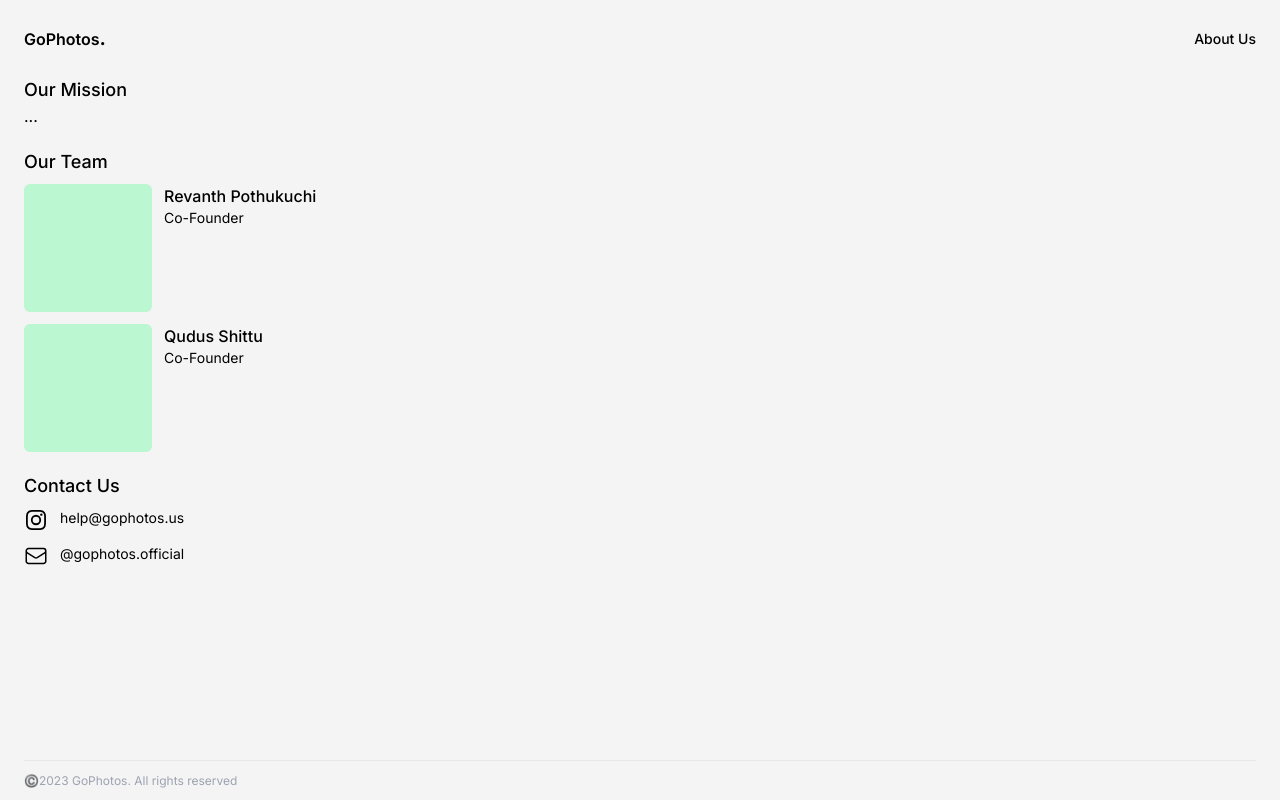
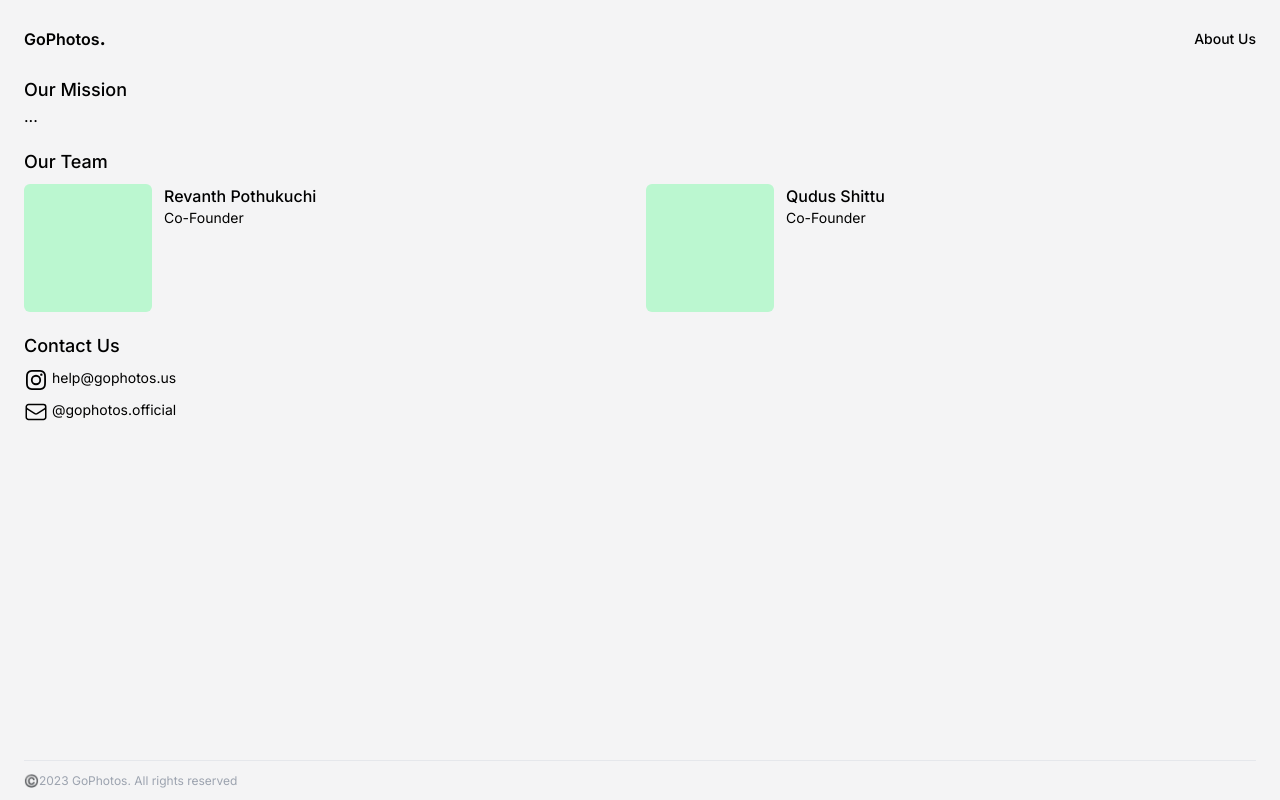
Before and after one commit to Hacker-007/gophotos, a Next.js app: page /about in a window 1280 px wide. Built offline with nearby package versions, Linux system fonts and the light colour scheme.

Commit message:
added resposiveness to about page

```diff
--- a/app/about/page.tsx
+++ b/app/about/page.tsx
@@ -4,7 +4,7 @@ export default function AboutUsPage() {
 			<h2 className="mt-5 text-lg font-medium">Our Mission</h2>
 			<p>...</p>
 			<h3 className="mt-5 text-lg font-medium">Our Team</h3>
-			<div className="mt-2 grid grid-cols-1 gap-3">
+			<div className="mt-2 grid grid-cols-1 sm:grid-cols-2 grid-flow-dense gap-3">
 				<div className="flex space-x-3">
 					<div className="aspect-square h-32 rounded-md bg-green-200"></div>
 					<div>
@@ -21,8 +21,8 @@ export default function AboutUsPage() {
 				</div>
 			</div>
 			<h3 className="mt-5 text-lg font-medium">Contact Us</h3>
-			<div className="mt-2 grid grid-cols-1 gap-3">
-				<div className="flex space-x-3">
+			<div className="mt-2 flex flex-col space-y-2">
+				<div className="flex space-x-1">
 					<svg
 						fill="currentColor"
 						viewBox="0 0 24 24"
@@ -37,7 +37,7 @@ export default function AboutUsPage() {
 					</svg>
 					<p className="text-sm">help@gophotos.us</p>
 				</div>
-				<div className="flex space-x-3">
+				<div className="flex space-x-1">
 					<svg
 						xmlns="http://www.w3.org/2000/svg"
 						fill="none"
```
